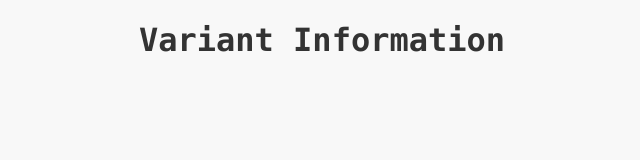
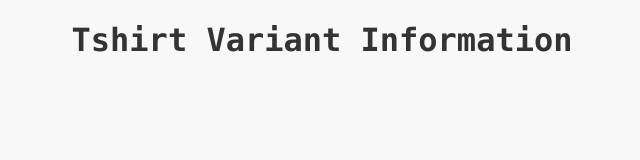
Before and after one commit to parthlv/parthlv.github.com, a plain HTML site: page page2.html in a window 1280 px wide. Shown: the whole page, without its empty margins (318-958 px from the left). Drawn offline with Linux system fonts and the light colour scheme; no server answers.

Commit message:
Update page2.html

```diff
--- a/page2.html
+++ b/page2.html
@@ -4,7 +4,7 @@
 <head>
   <meta charset="UTF-8">
   <meta name="viewport" content="width=device-width, initial-scale=1.0">
-  <title>Variant Information</title>
+  <title>Tshirt variant Information</title>
   <style>
     body {
       font-family: Monaco, monospace;
@@ -67,7 +67,7 @@
 
 <body>
 
-  <h1>Variant Information</h1>
+  <h1>Tshirt Variant Information</h1>
 
   <div class="table-container" id="variants-table-container"></div>
 
```
